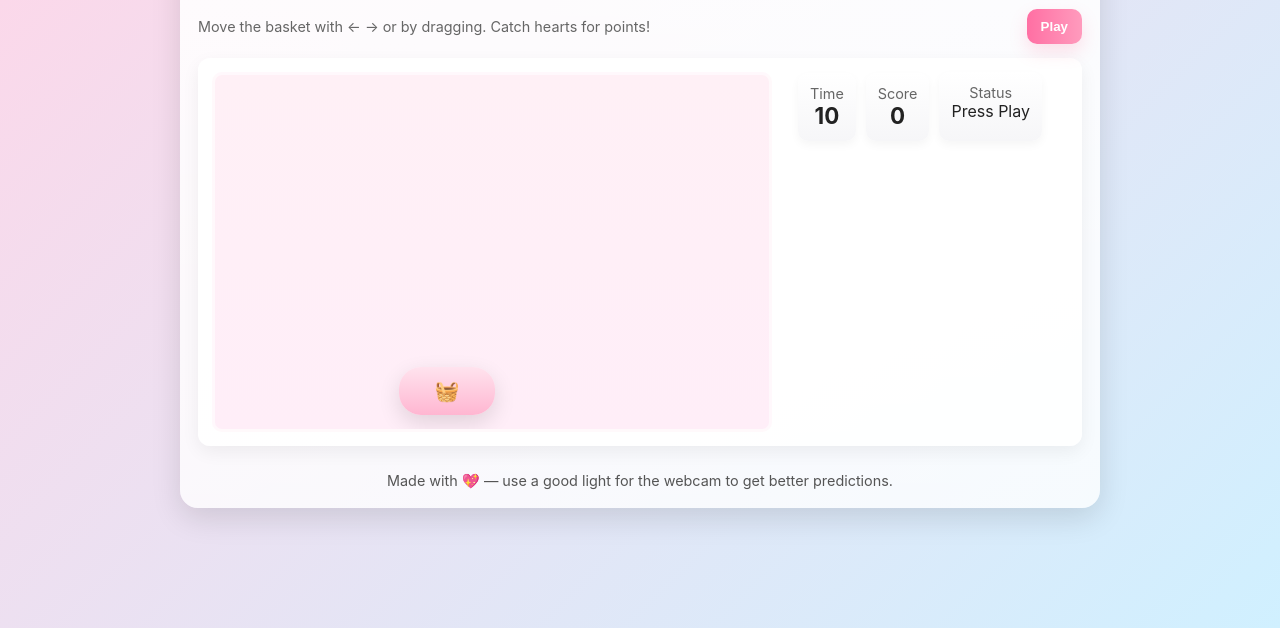
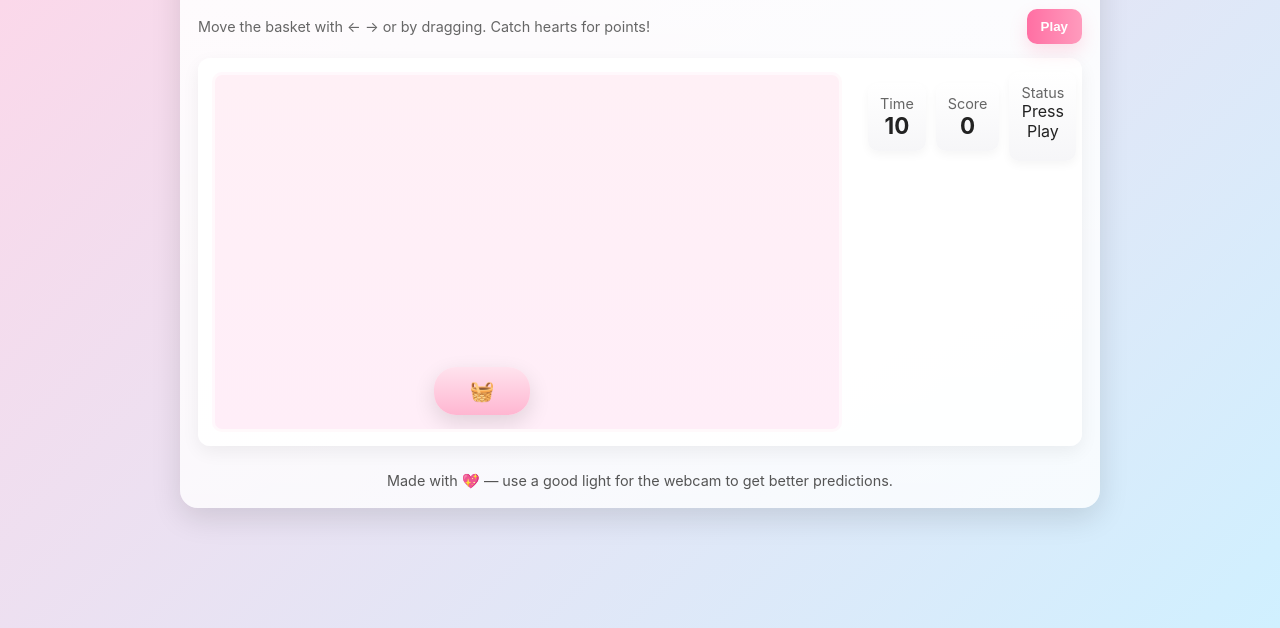
Before and after one commit to joysherin2009/Game-Rater, a plain HTML site: page index.html in a window 1280 px wide. Shown: the part 172-800 px from the top of the page. Drawn offline with Linux system fonts and the light colour scheme.

Commit message:
Update index.html

```diff
--- a/index.html
+++ b/index.html
@@ -73,7 +73,7 @@
 
     #game-area{
       position:relative;
-      width:560px;
+      width:860px;
       max-width:100%;
       height:360px;
       background: linear-gradient(180deg,#fff0f6, #ffeef8);
```
